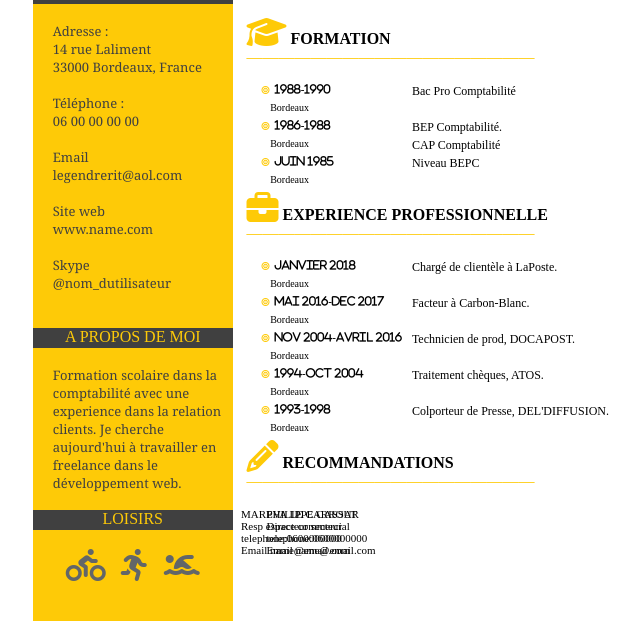
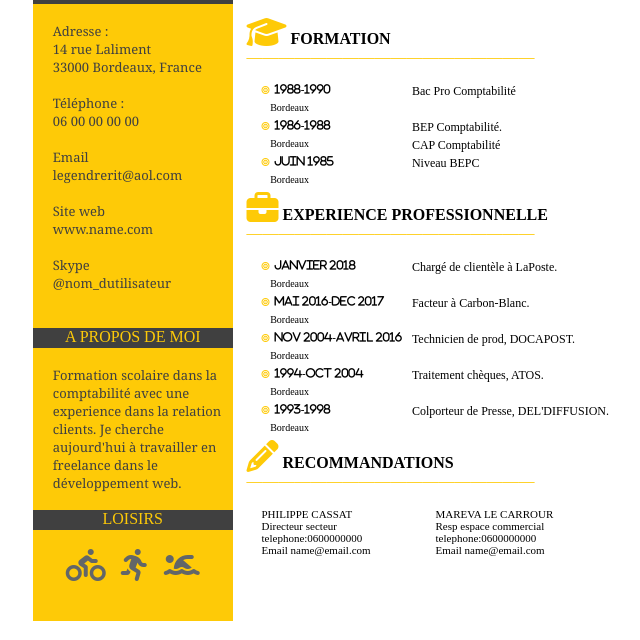
Before and after one commit to YvouBoop/CVopenclassroom, a plain HTML site: page index.html in a window 1280 px wide. Shown: the part 160-800 px from the top of the page, without its empty margins (271-911 px from the left). Drawn offline with Linux system fonts and the light colour scheme.

Commit message:
espacement recommandations

```diff
--- a/ExpPro.css
+++ b/ExpPro.css
@@ -1,4 +1,4 @@
-.ExpPro, .Dformation, .lesrecoms{
+.ExpPro, .Dformation{
 	position:relative;
 }
 
--- a/index.html
+++ b/index.html
@@ -137,7 +137,7 @@
 
 					</section>
 
-					<section>
+					<section class="lesrecoms">
 
 						<i class="fas fa-pencil-alt"></i>
 						<strong class="espace">RECOMMANDATIONS</strong><br/><span class="prenom">——————————————————</span></br>
--- a/recommandation.css
+++ b/recommandation.css
@@ -1,4 +1,12 @@
+.lesrecoms{
+	position:relative;
+}
 .recommandation{
 	font-size :11px;
-	padding-left: 20px;
+	padding-left: 15px;
 }
+.reco2{
+	position:absolute;
+	left:40%;
+	font-size:11px;
+}
```
